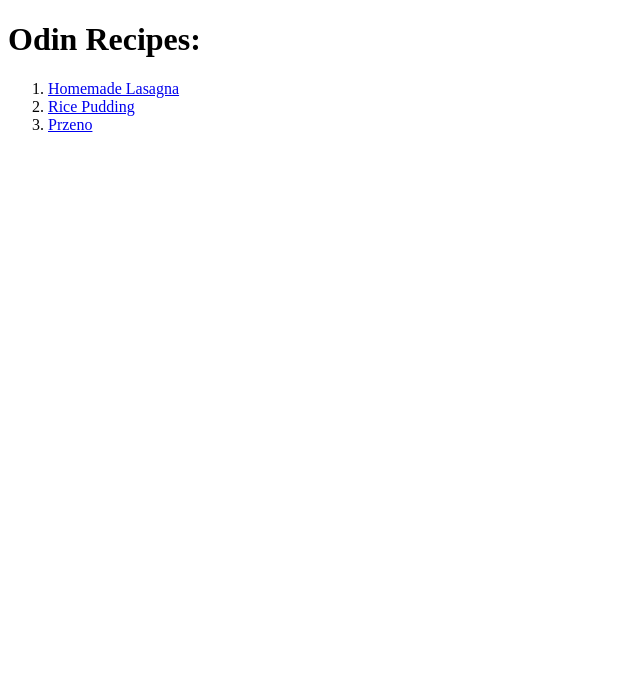
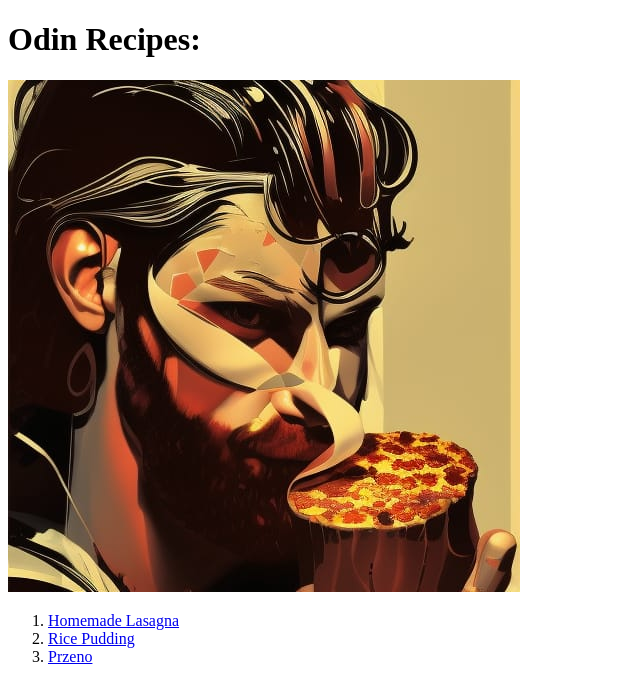
Before and after one commit to veljkogl/odin-recipes, a plain HTML site: page index.html in a window 1280 px wide. Shown: the whole page, without its empty margins (0-640 px from the left). Drawn offline with Linux system fonts and the light colour scheme.

Commit message:
Add image to homepage

```diff
--- a/index.html
+++ b/index.html
@@ -8,6 +8,7 @@
 </head>
 <body>
     <h1> Odin Recipes:</h1>
+    <img src="../odin-recipes/img/odin-pizza.jpg">
     <ol>
         <li><a href="./recipes/lasagna.html">Homemade Lasagna</a></li>
         <li><a href="./recipes/ricepudding.html">Rice Pudding</a></li>
```
